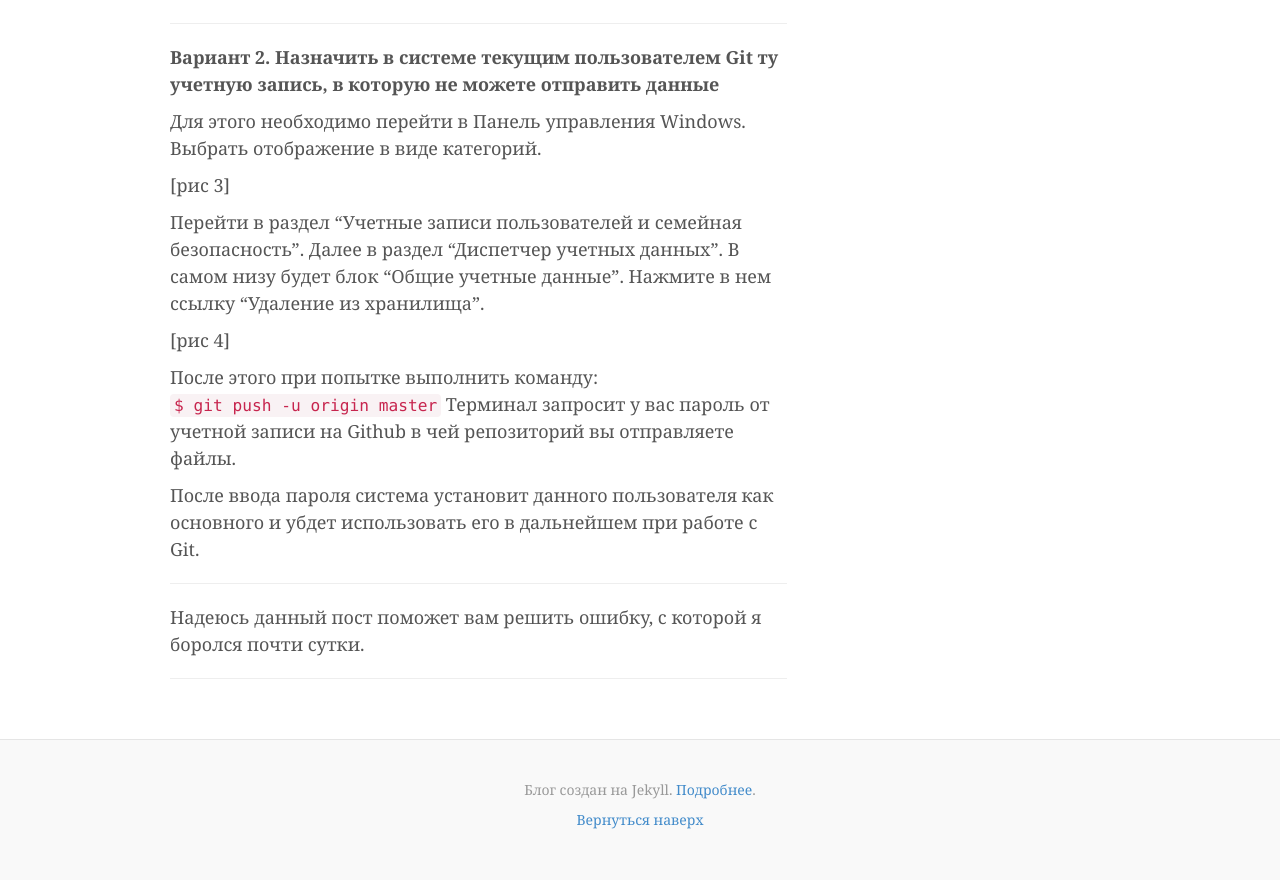
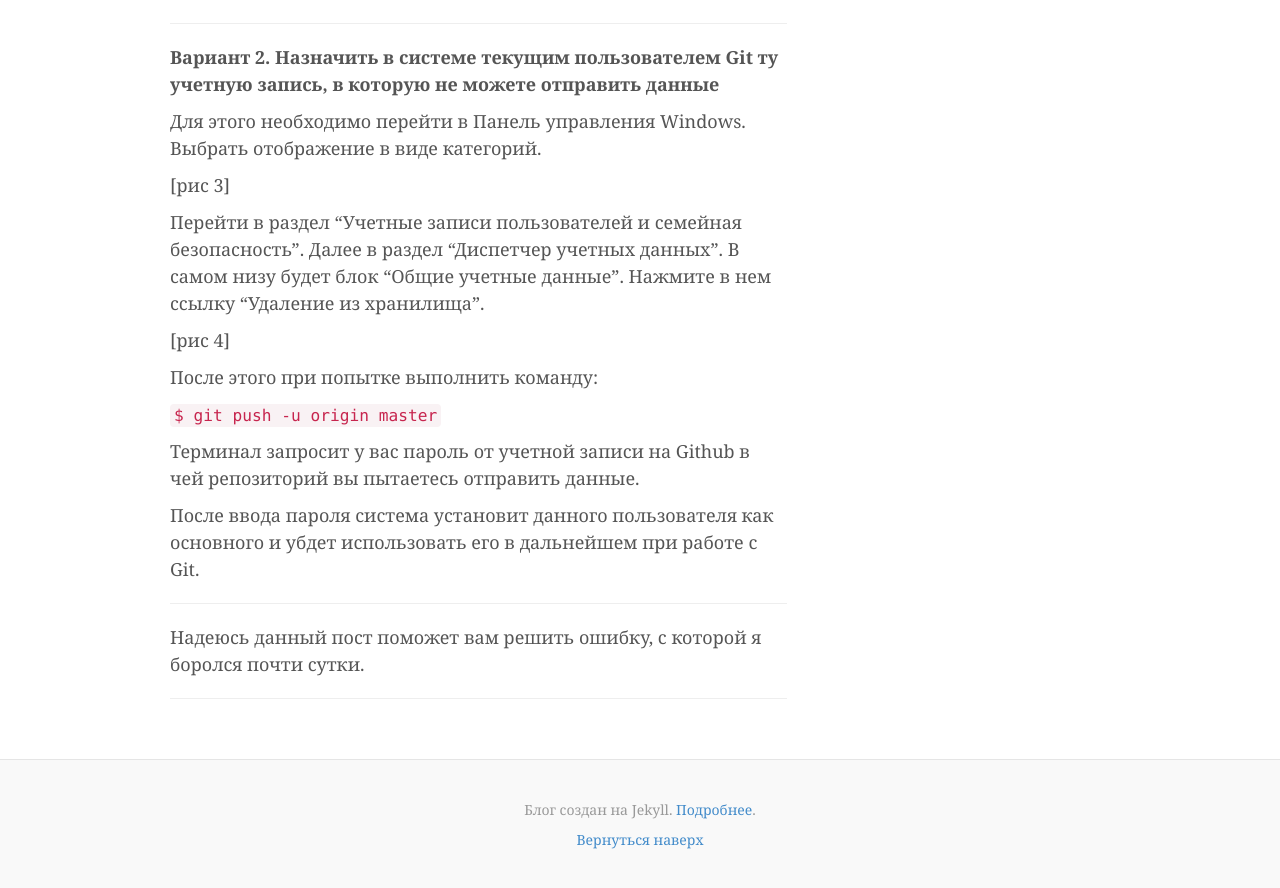
Before and after one commit to htmlblog/htmlblog.github.io, a Jekyll site: the page built from _posts/2017-03-27-permission-to-denied-to-git-error-403.md, in a window 1280 px wide and 900 px high, scrolled down 1868 px. Shown: the top 888 px of the window. Built offline with Jekyll 4.4.1, drawn with Linux system fonts in a browser that asks for light colours.

Commit message:
Updated Permission To Denied To Git Error 403

```diff
--- a/_posts/2017-03-27-permission-to-denied-to-git-error-403.md
+++ b/_posts/2017-03-27-permission-to-denied-to-git-error-403.md
@@ -51,8 +51,10 @@
 [рис 4]
 
 После этого при попытке выполнить команду:
+
 `$ git push -u origin master`
-Терминал запросит у вас пароль от учетной записи на Github в чей репозиторий вы отправляете файлы.
+
+Терминал запросит у вас пароль от учетной записи на Github в чей репозиторий вы пытаетесь отправить данные.
 
 После ввода пароля система установит данного пользователя как основного и убдет использовать его в дальнейшем при работе с Git.
 <hr>
```
